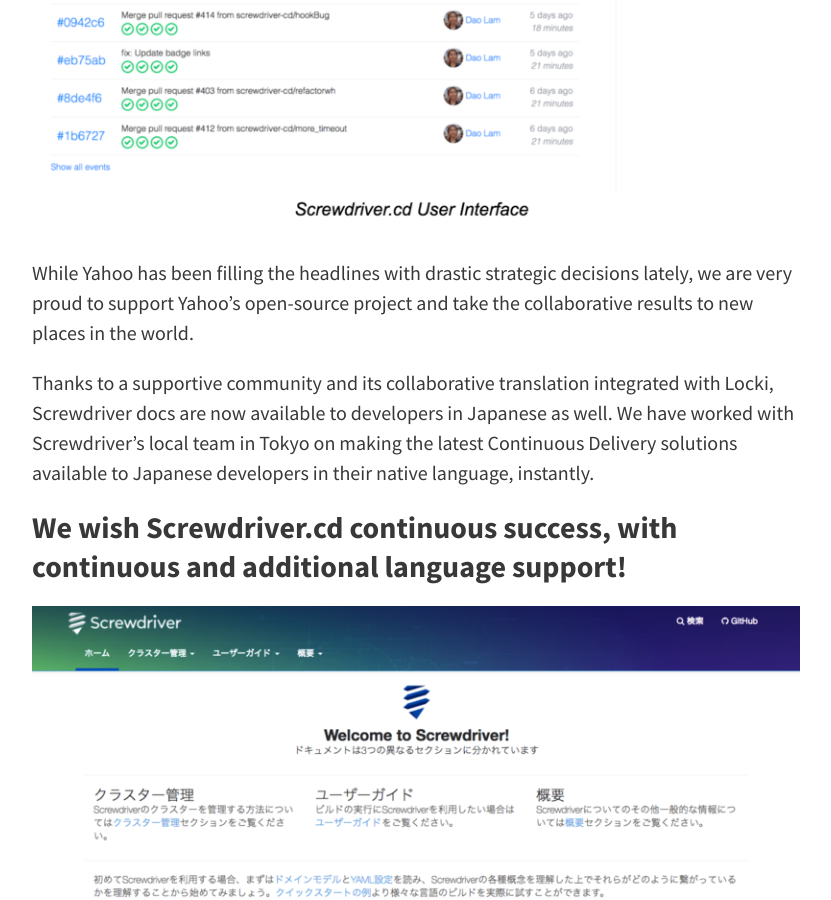
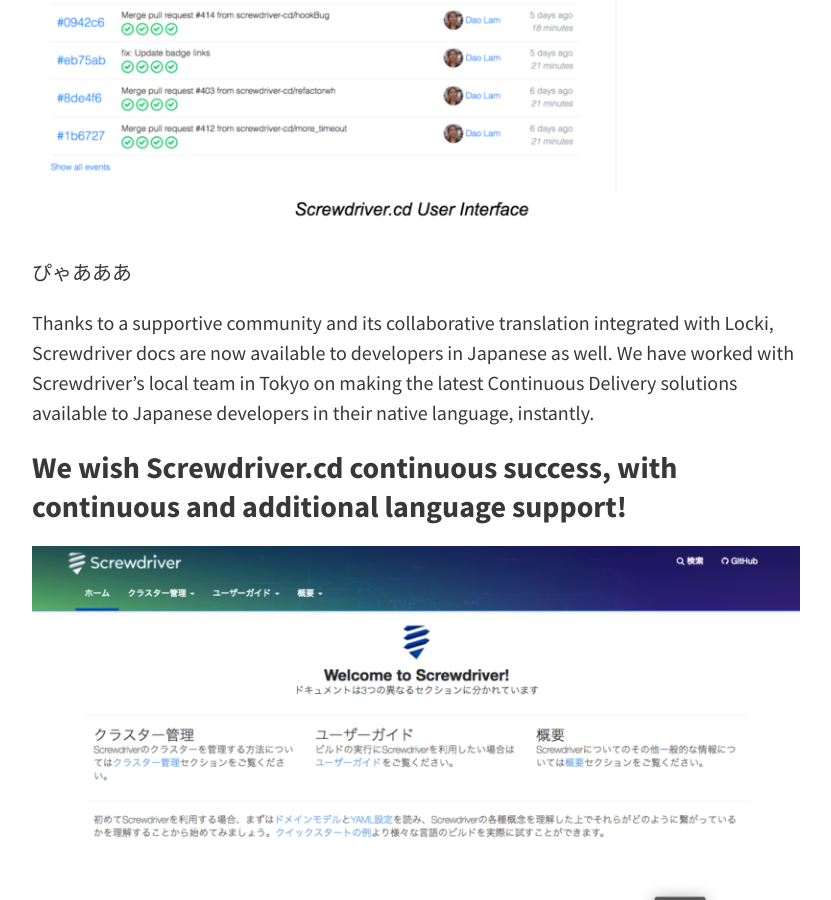
Before and after one commit to team-pal/locki-blog, a Jekyll site: the page built from _posts/ja/2017-01-13-screwdriver.md, in a window 1280 px wide and 900 px high, scrolled down 817 px. Shown: the whole window, without its empty margins (224-1055 px from the left). Built offline with Jekyll 4.4.1, drawn with Linux system fonts in a browser that asks for light colours; nearby versions of some CDN libraries; our own code applies the rules of GitHub Pages for plain Markdown files.

Commit message:
Committed via Localize

```diff
--- a/_posts/ja/2017-01-13-screwdriver.md
+++ b/_posts/ja/2017-01-13-screwdriver.md
@@ -11,7 +11,7 @@
 
 ![Screwdriver UI](/img/screwdriver.png)
 
-While Yahoo has been filling the headlines with drastic strategic decisions lately, we are very proud to support Yahoo's open-source project and take the collaborative results to new places in the world.
+ぴゃあああ
 
 Thanks to a supportive community and its collaborative translation integrated with Locki, Screwdriver docs are now available to developers in Japanese as well. We have worked with Screwdriver's local team in Tokyo on making the latest Continuous Delivery solutions available to Japanese developers in their native language, instantly.
 
```
